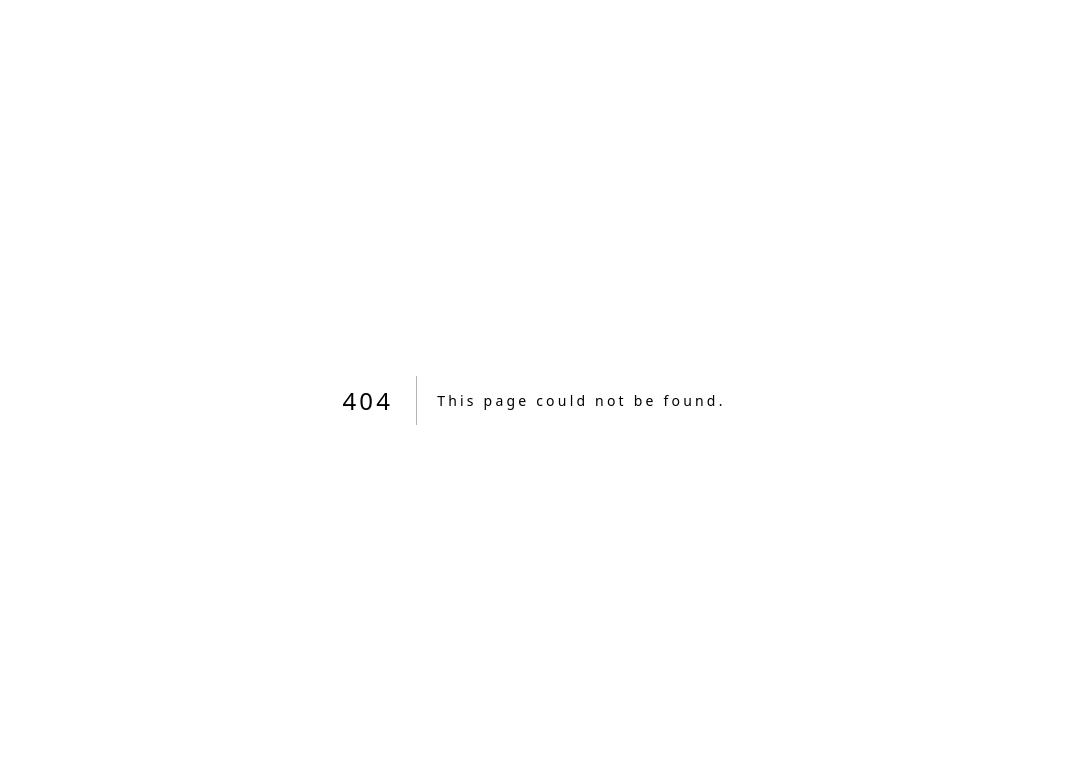
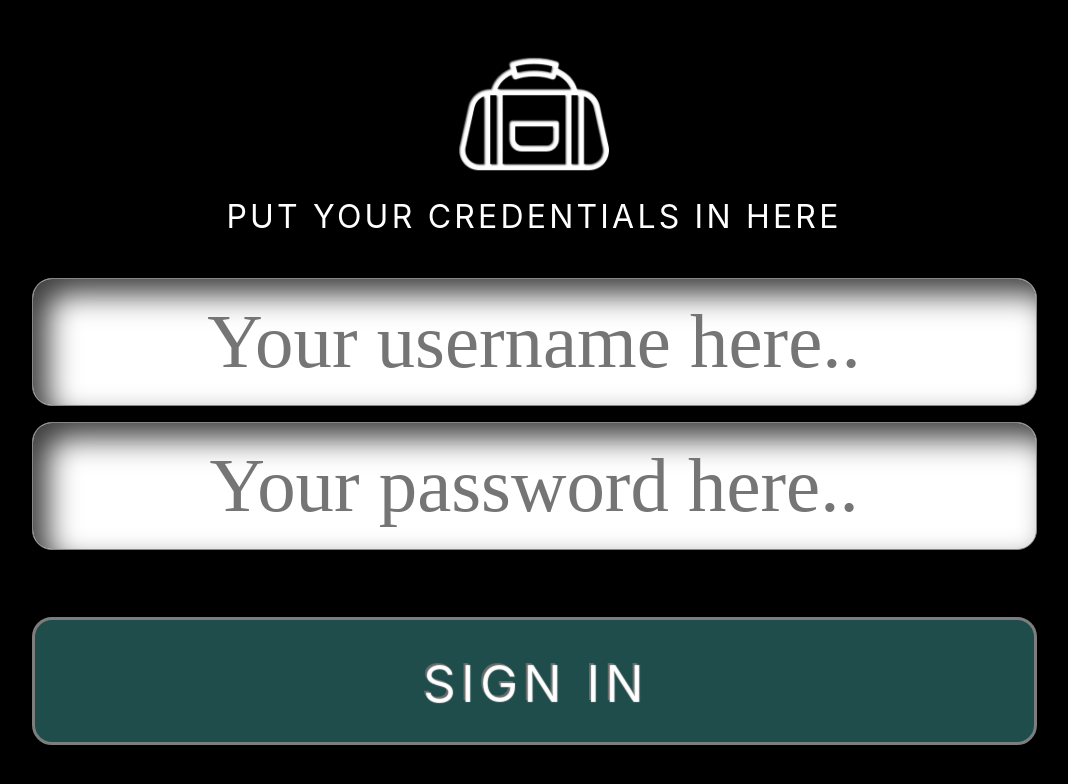
Before and after one commit to mungoose/gymbag, a Next.js app: page /start in a window 1280 px wide. Before the commit this address had no page. Shown: the top 784 px of the page, without its empty margins (106-1174 px from the left). Built offline with nearby package versions, Linux system fonts and the light colour scheme.

Commit message:
Organize folders and add start page

```diff
--- a/package.json
+++ b/package.json
@@ -9,6 +9,7 @@
     "lint": "next lint"
   },
   "dependencies": {
+    "classnames": "^2.5.1",
     "next": "^15.1.5",
     "react": "^19.0.0",
     "react-dom": "^19.0.0"
--- a/src/components/Input/Input.tsx
+++ b/src/app/_components/Input/Input.tsx
@@ -1,4 +1,3 @@
-import { useState } from 'react';
 import styles from './Input.module.css';
 import cn from 'classnames';
 
--- /dev/null
+++ b/src/app/_interfaces/colors.tsx
@@ -0,0 +1,8 @@
+export enum COLORS {
+	white = '#ffffff',
+	green = '#9DCE62',
+	red = '#E05436',
+	default = '#1F4D4C',
+	dark = '#092022',
+	gray = '#7D7D7D',
+}
--- /dev/null
+++ b/src/app/_interfaces/props.tsx
@@ -0,0 +1 @@
+export type LogoLabel = 'reset' | 'add' | 'edit' | 'log out' | 'oops';
--- /dev/null
+++ b/src/app/start/page.tsx
@@ -0,0 +1,25 @@
+import Image from 'next/image';
+import Link from 'next/link';
+import Button from 'app/_components/Button/Button';
+import Input from 'app/_components/Input/Input';
+import styles from './styles.module.css';
+
+const Start = () => {
+	return (
+		<div className={styles.container}>
+			<Link href='/'>
+				<div className={styles.label}>
+					<Image src='/images/logo.png' alt='Trainingbag logo' width={150} height={150} />
+					<p>PUT YOUR CREDENTIALS IN HERE</p>
+				</div>
+			</Link>
+			<div className={styles.form}>
+				<Input inputPlaceholder='Your username here..' />
+				<Input inputPlaceholder='Your password here..' inputType='password' />
+				<Button buttonLabel='SIGN IN' buttonSize='wide' linkTo='/takeoff' />
+			</div>
+		</div>
+	);
+};
+
+export default Start;
--- /dev/null
+++ b/src/app/start/styles.module.css
@@ -0,0 +1,34 @@
+.container {
+	min-height: 100vh;
+	display: flex;
+	flex-direction: column;
+	justify-content: center;
+	align-items: center;
+}
+
+.label {
+	max-height: 250px;
+	color: white;
+	flex: 1;
+	display: flex;
+	flex-direction: column;
+	justify-content: space-evenly;
+	align-items: center;
+	margin-bottom: 25px;
+}
+
+.form {
+	max-width: 1170px;
+	max-height: 500px;
+	flex: 1;
+	display: flex;
+	flex-direction: column;
+	justify-content: space-evenly;
+	align-items: center;
+}
+
+@media screen and (max-height: 500px) {
+	.container {
+		max-height: ;
+	}
+}
--- a/tsconfig.json
+++ b/tsconfig.json
@@ -20,7 +20,8 @@
     ],
     "paths": {
       // "@/*": ["./src/*"],
-      "@/components/*": ["components/*"],
+      "@/components/*": ["_components/*"],
+      "@/interfaces/*": ["_interfaces/*"],
     },
     "baseUrl": "src/",
   },
```
Also changed, not shown: src/app/_components/Button/Button.tsx (renamed from src/components/Button/Button.tsx, +4 -3 lines), src/app/_components/Button/Button.module.css (renamed from src/components/Button/Button.module.css), src/app/_components/Input/Input.module.css (renamed from src/components/Input/Input.module.css), 1 other file (tests, documents, lock files or other folders).
